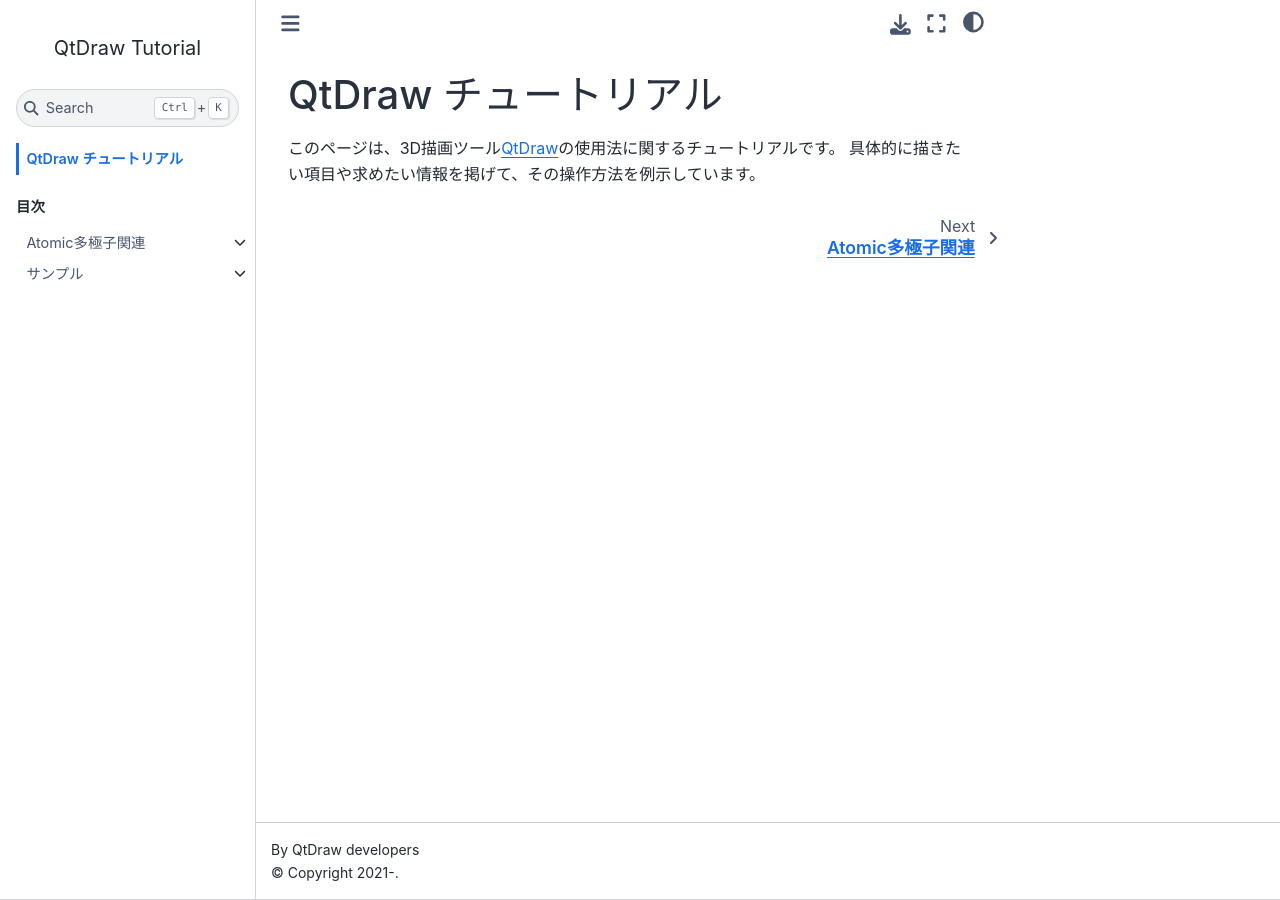
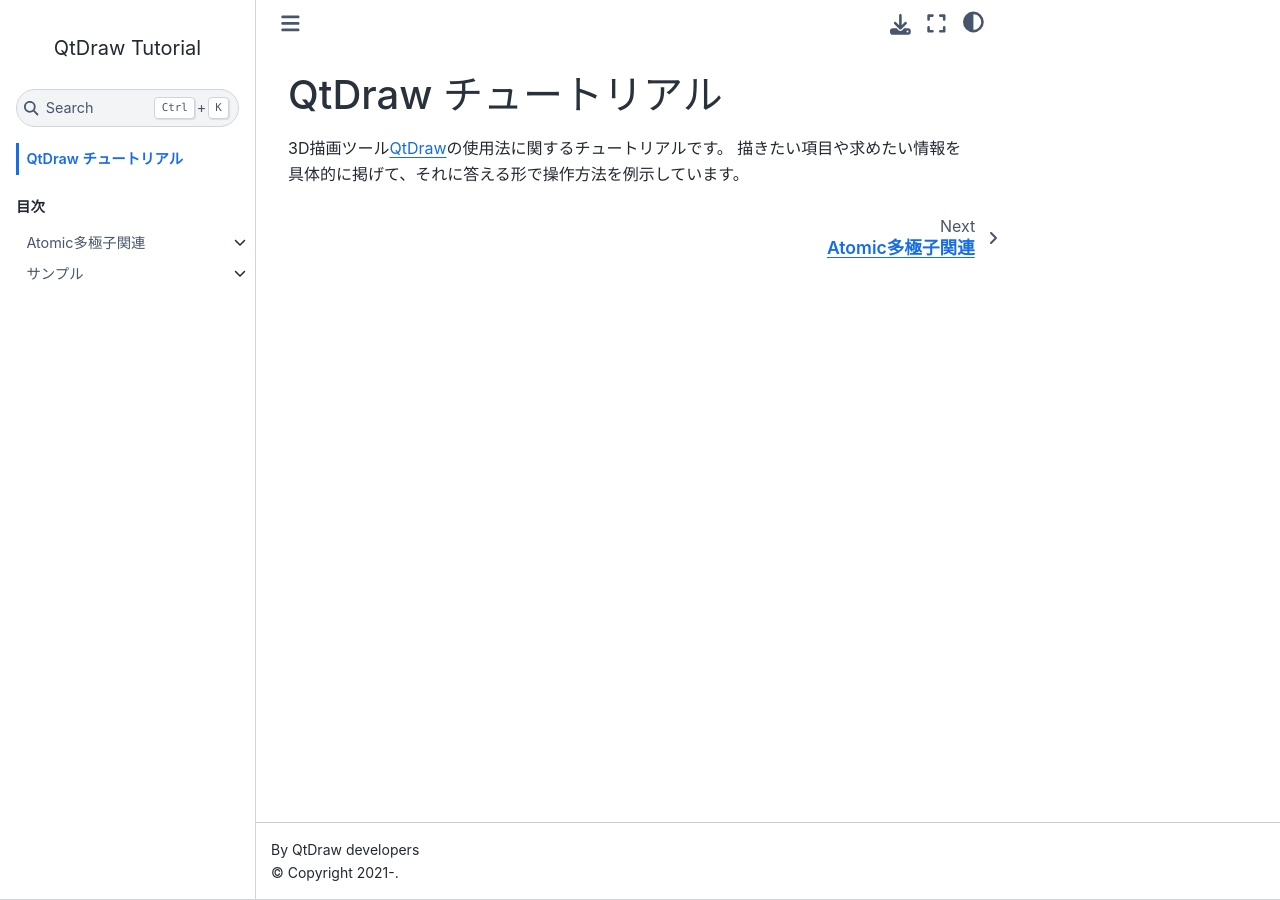
Before and after one commit to CMT-MU/QtDrawTutorial, a Jupyter Book: the page built from index.md, in a window 1280 px wide. Built offline with Jupyter Book 1.0.4 settings and Sphinx 7.4.7 and the Sphinx Book theme 1.1.4, drawn with Linux system fonts in a browser that asks for light colours; pages that are not in the unit, such as notebooks, are missing from menus.

Commit message:
minor update

```diff
--- a/index.md
+++ b/index.md
@@ -1,4 +1,4 @@
 # QtDraw チュートリアル
 
-このページは、3D描画ツール[QtDraw](https://github.com/CMT-MU/QtDraw)の使用法に関するチュートリアルです。
-具体的に描きたい項目や求めたい情報を掲げて、その操作方法を例示しています。
+3D描画ツール[QtDraw](https://github.com/CMT-MU/QtDraw)の使用法に関するチュートリアルです。
+描きたい項目や求めたい情報を具体的に掲げて、それに答える形で操作方法を例示しています。
```
